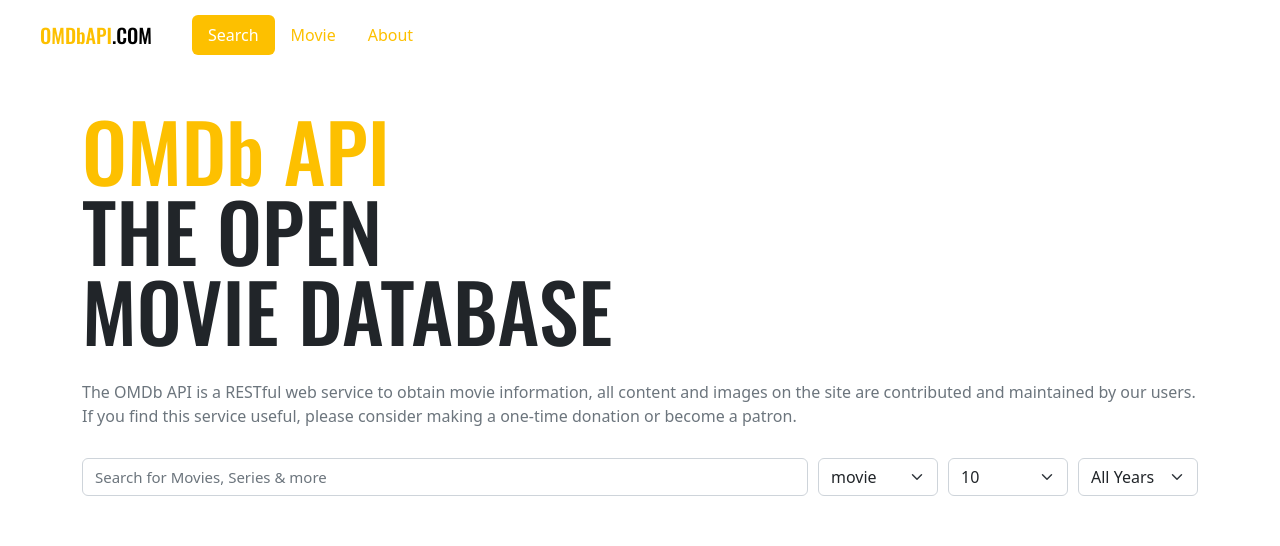
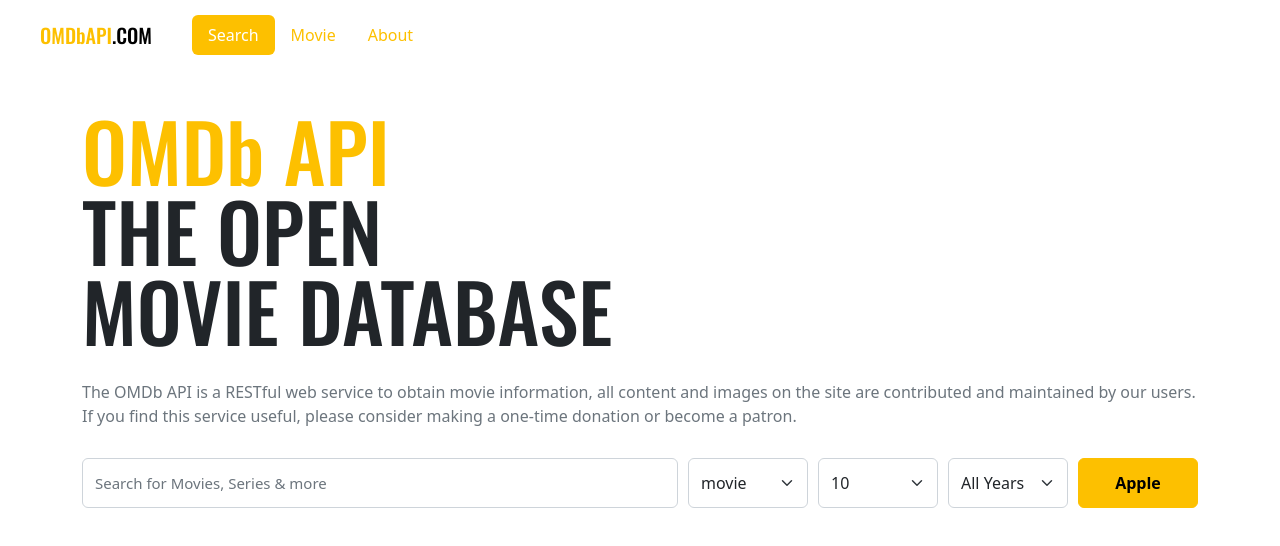
Before and after one commit to keinetwork/frontend, a Vue app in the folder vue3-movie-app/: page /#/ in a window 1280 px wide. Shown: the top 546 px of the page. Built offline with nearby package versions, Linux system fonts and the light colour scheme.

Commit message:
08. Search - 버튼

```diff
--- a/vue3-movie-app/package.json
+++ b/vue3-movie-app/package.json
@@ -41,6 +41,7 @@
     "webpack-dev-server": "^4.0.0-beta.0"
   },
   "dependencies": {
+    "axios": "^1.3.4",
     "bootstrap": "^5.2.3",
     "vue": "^3.2.36",
     "vue-router": "^4.1.6"
--- a/vue3-movie-app/src/components/Search.vue
+++ b/vue3-movie-app/src/components/Search.vue
@@ -4,7 +4,8 @@
       v-model="title"
       class="form-control"
       type="text"
-      placeholder="Search for Movies, Series & more"/>
+      placeholder="Search for Movies, Series & more"
+      @keyup.enter="apply"/>
     <div class="selects">
       <select
         v-for="filter in filters"
@@ -22,11 +23,19 @@
           {{ item }}
         </option>
       </select>
+      <button
+        class="btn btn-primary"
+        @click="apply">
+        Apple
+      </button>
     </div>
   </div>
 </template>
 
 <script>
+import { assertExpressionStatement } from '@babel/types';
+import axios from 'axios'
+
 export default {
   data() {
     return {
@@ -57,6 +66,13 @@
       ],
     };
   },
+  methods: {
+    async apply() {
+      const OMDB_API_KEY = '7035c60c'
+      const res = await axios.get(`https://www.omdbapi.com/?apikey=${OMDB_API_KEY}&s=${this.title}&type=${this.type}&y=${this.year}&page=1`)
+      console.log(res)
+    }
+  }
 };
 </script>
 
@@ -80,5 +96,11 @@
             }
         }
     }
+    .btn {
+      width: 120px;
+      height: 50px;
+      font-weight: 700;
+      flex-shrink: 0;
+    }
 }
 </style>
```
Also changed, not shown: 1 other file (tests, documents, lock files or other folders). Lines whose indentation alone changed are shown as unchanged.
